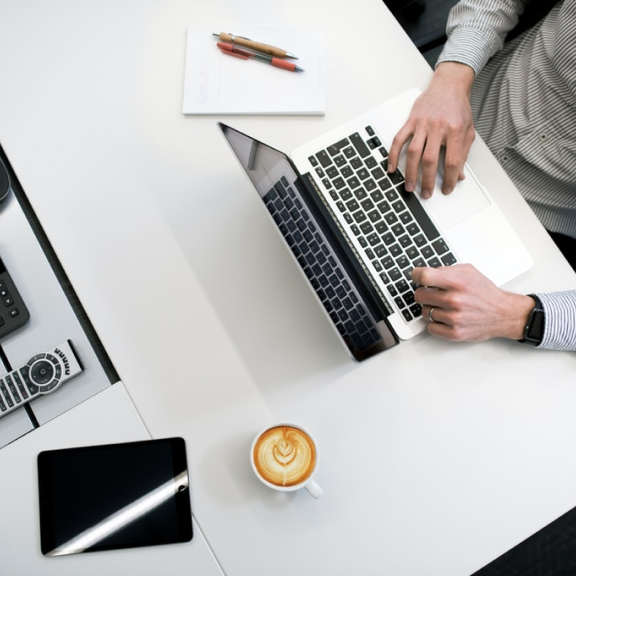
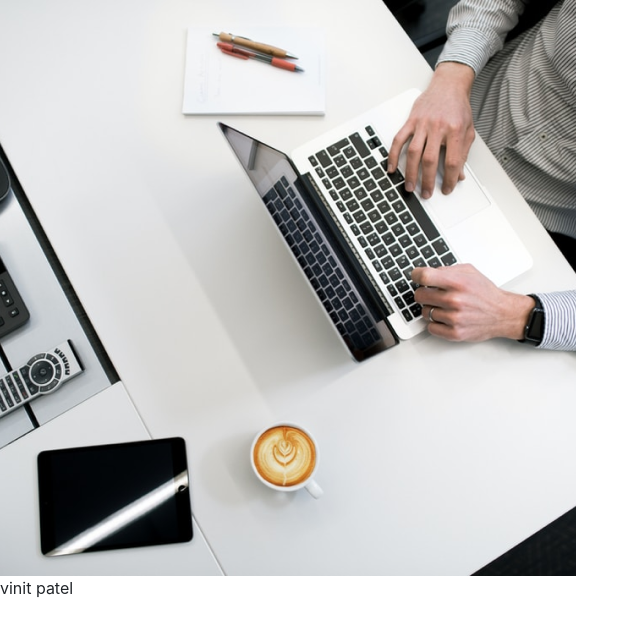
Before and after one commit to VinitMPatel/HTML-Training-Assignment, a plain HTML site: page index.html in a window 1280 px wide. Shown: the whole page, without its empty margins (0-640 px from the left). Drawn offline with Linux system fonts and the light colour scheme.

Commit message:
p tag added

```diff
--- a/index.html
+++ b/index.html
@@ -10,7 +10,7 @@
                 <img src="images/hero-image.png">
             </div>
             <div class="sub-second">
-
+                <p>vinit patel</p>
             </div>
         </div>
 
```
